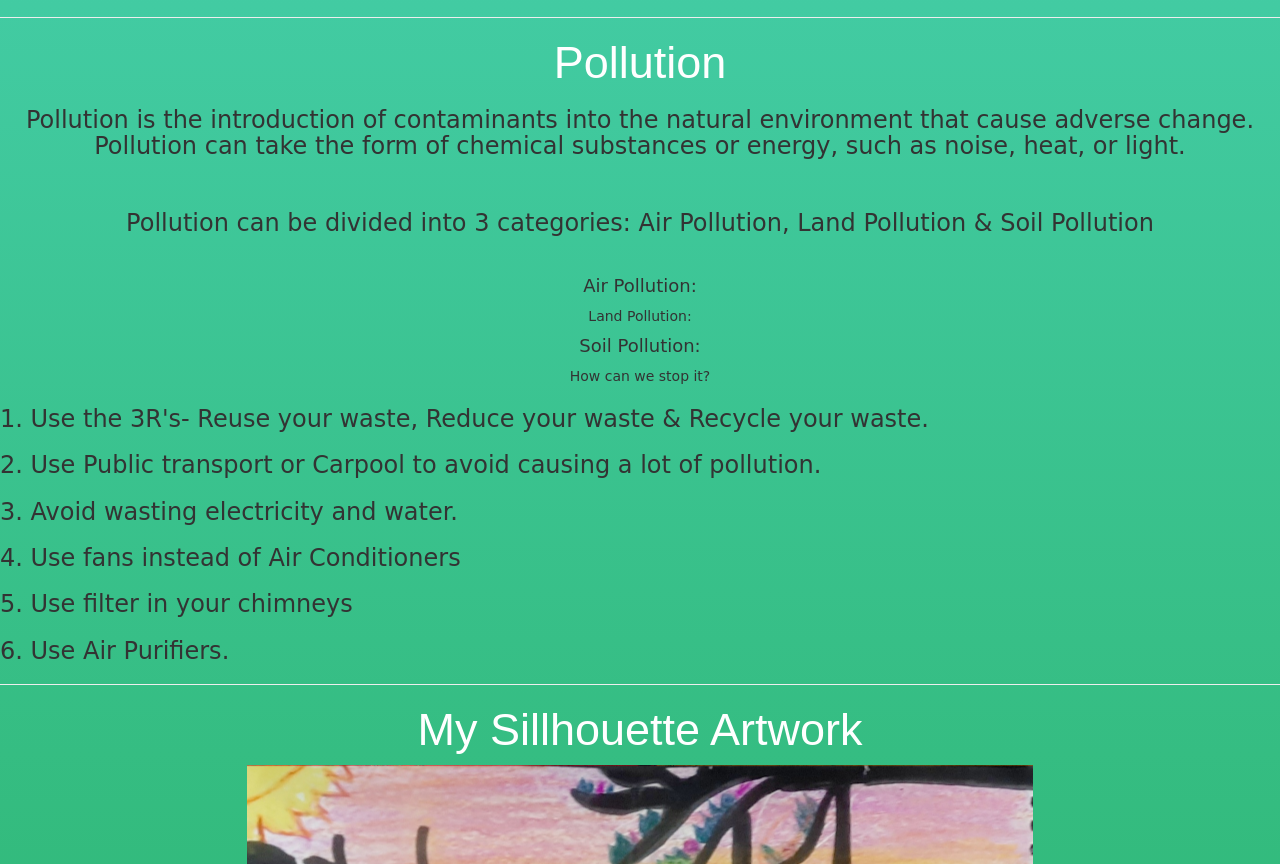
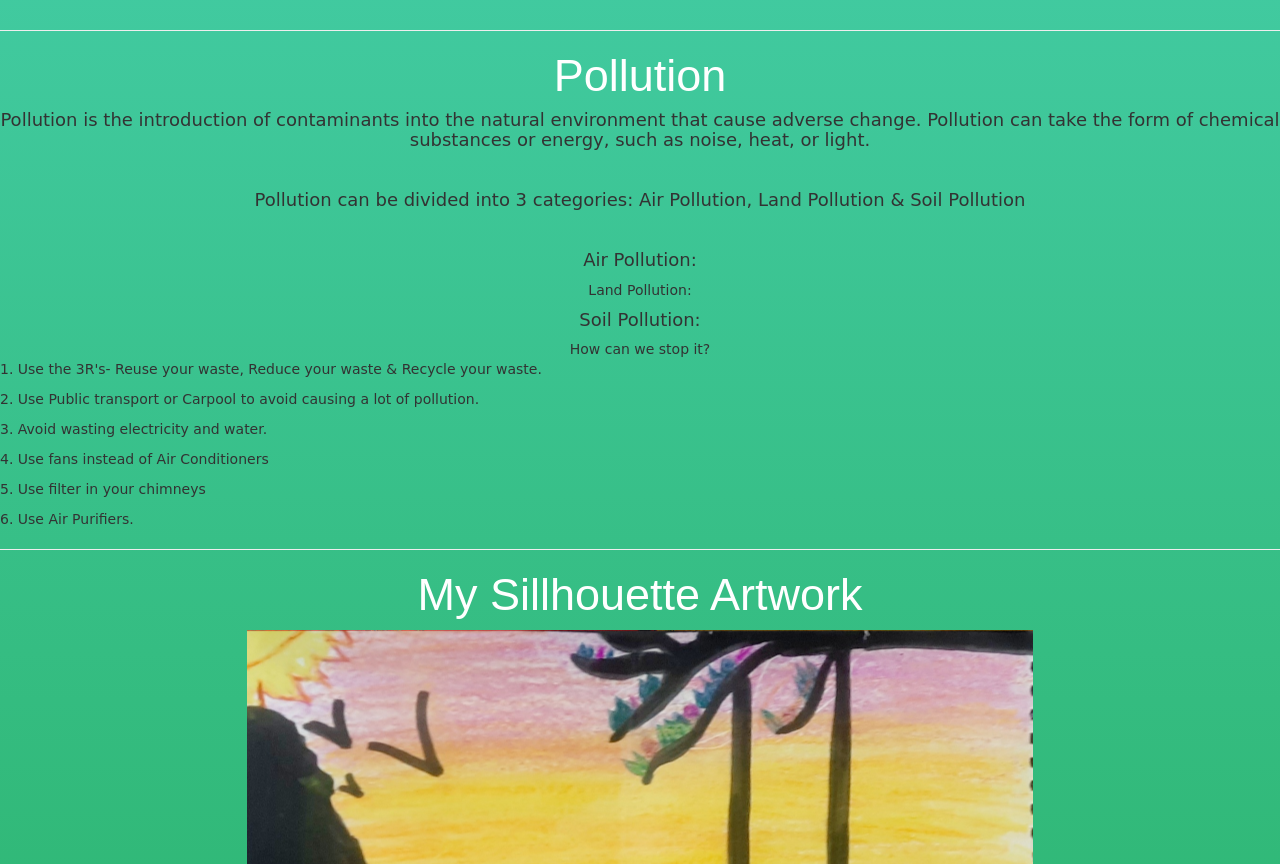
Before and after one commit to Snowhite3105/Theme-4-Mission, a plain HTML site: page index.html in a window 1280 px wide. Shown: the part 1702-2566 px from the top of the page. Drawn offline with nearby package versions, Linux system fonts and the light colour scheme.

Commit message:
Update index.html

```diff
--- a/index.html
+++ b/index.html
@@ -73,21 +73,25 @@
             <h1 class="text-capitalize"> Rocks </h1>
             <img src="Rock.jpg">
             <br>
-            <h3> A rock is any naturally occurring solid mass or aggregate of minerals or mineraloid matter. </h3>
+            <h4> A rock is any naturally occurring solid mass or aggregate of minerals or mineraloid matter. </h4>
             <br>
             <img src="Classification%20of%20Rocks.png">
             <br>
             <h3> How is it formed?</h3>
             <br>
             <p> Rocks are composed primarily of grains of minerals, which are crystalline solids formed from atoms chemical bonded into an orderly structure. Some rocks also contain mineraloids, which are rigid, mineral-like substances, such as volcanic glass, that lacks crystalline structure.</p>
+      <br>
+            <a href url"https://docs.google.com/document/d/1Xb6s8thsqqYSBrBVTrSgEwtzQxNbcx9VnlgNzDzuPbs/edit?usp=sharing"> </a>
+            <a href url "https://docs.google.com/document/d/1C1XWEd5Yj5QQHubMdgSm1Z1xmJjV5GKwPCx_jAhD88c/edit?usp=sharing"> </a>
+            <a href url "https://docs.google.com/document/d/1_n1N9PIW6VtaZ5SrCbQekfv6NbT-qLQB1wNRB-OXOn0/edit?usp=sharing"> </a>
         </center>
     </section>
     <hr>
     <section id="P">
           <h1 class="text-capitalize"> Pollution </h1>
-        <h3> Pollution is the introduction of contaminants into the natural environment that cause adverse change. Pollution can take the form of chemical substances or energy, such as noise, heat, or light.  </h3>
+        <h4> Pollution is the introduction of contaminants into the natural environment that cause adverse change. Pollution can take the form of chemical substances or energy, such as noise, heat, or light.  </h4>
         <br>
-        <h3 text-left> Pollution can be divided into 3 categories: Air Pollution, Land Pollution & Soil Pollution </h3>
+        <h4 text-left> Pollution can be divided into 3 categories: Air Pollution, Land Pollution & Soil Pollution </h4>
           <br>
         <h4> Air Pollution: </h4
             <h4> Land Pollution: </h4>
@@ -95,12 +99,12 @@
 
           <h3> How can we stop it?</h3>
           <br>
-<h3 class="text-left"> 1. Use the 3R's- Reuse your waste, Reduce your waste & Recycle your waste. </h3>
-<h3 class="text-left"> 2. Use Public transport or Carpool to avoid causing a lot of pollution. </h3>
-<h3 class="text-left"> 3. Avoid wasting electricity and water. </h3>
-<h3 class="text-left"> 4. Use fans instead of Air Conditioners</h3>
-<h3 class="text-left"> 5. Use filter in your chimneys </h3>
-<h3 class="text-left"> 6. Use Air Purifiers. </h3>
+<p class="text-left"> 1. Use the 3R's- Reuse your waste, Reduce your waste & Recycle your waste. </p>
+<p class="text-left"> 2. Use Public transport or Carpool to avoid causing a lot of pollution. </p>
+<p class="text-left"> 3. Avoid wasting electricity and water. </p>
+<p class="text-left"> 4. Use fans instead of Air Conditioners</p>
+<p class="text-left"> 5. Use filter in your chimneys </p>
+<p class="text-left"> 6. Use Air Purifiers. </p>
   <hr>
   <section id="A">
         <h1 class="text-capitalize"> My Sillhouette Artwork </h1>
```
